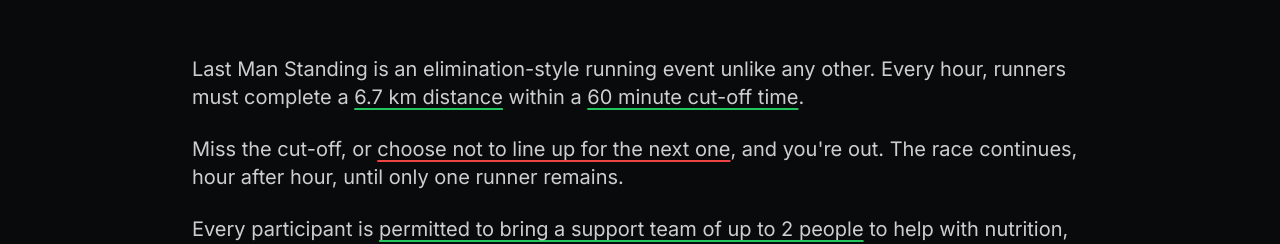
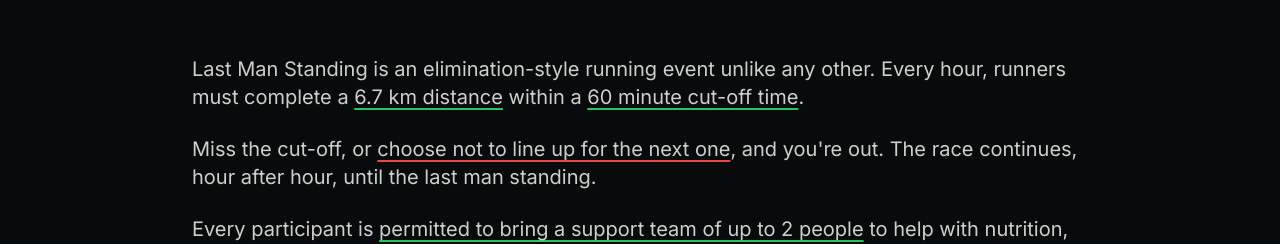
Before and after one commit to shiftroll/pacce, a Next.js app: page / in a window 1280 px wide. Shown: the part 1041-1285 px from the top of the page. Built offline with nearby package versions, Linux system fonts and the light colour scheme.

Commit message:
Update race description copy in homepage
Change ending of 2nd paragraph from "until only one runner remains" to "until the last man standing".

https://claude.ai/code/session_016GBSs9MRzWJesEfsoBxVmB

```diff
--- a/src/app/page.tsx
+++ b/src/app/page.tsx
@@ -114,8 +114,7 @@ export default function Home() {
                 <p>
                   Miss the cut-off, or{" "}
                   <span className="highlight-red">choose not to line up for the next one</span>,
-                  and you&apos;re out. The race continues, hour after hour, until only one
-                  runner remains.
+                  and you&apos;re out. The race continues, hour after hour, until the last man standing.
                 </p>
 
                 <p>
```
